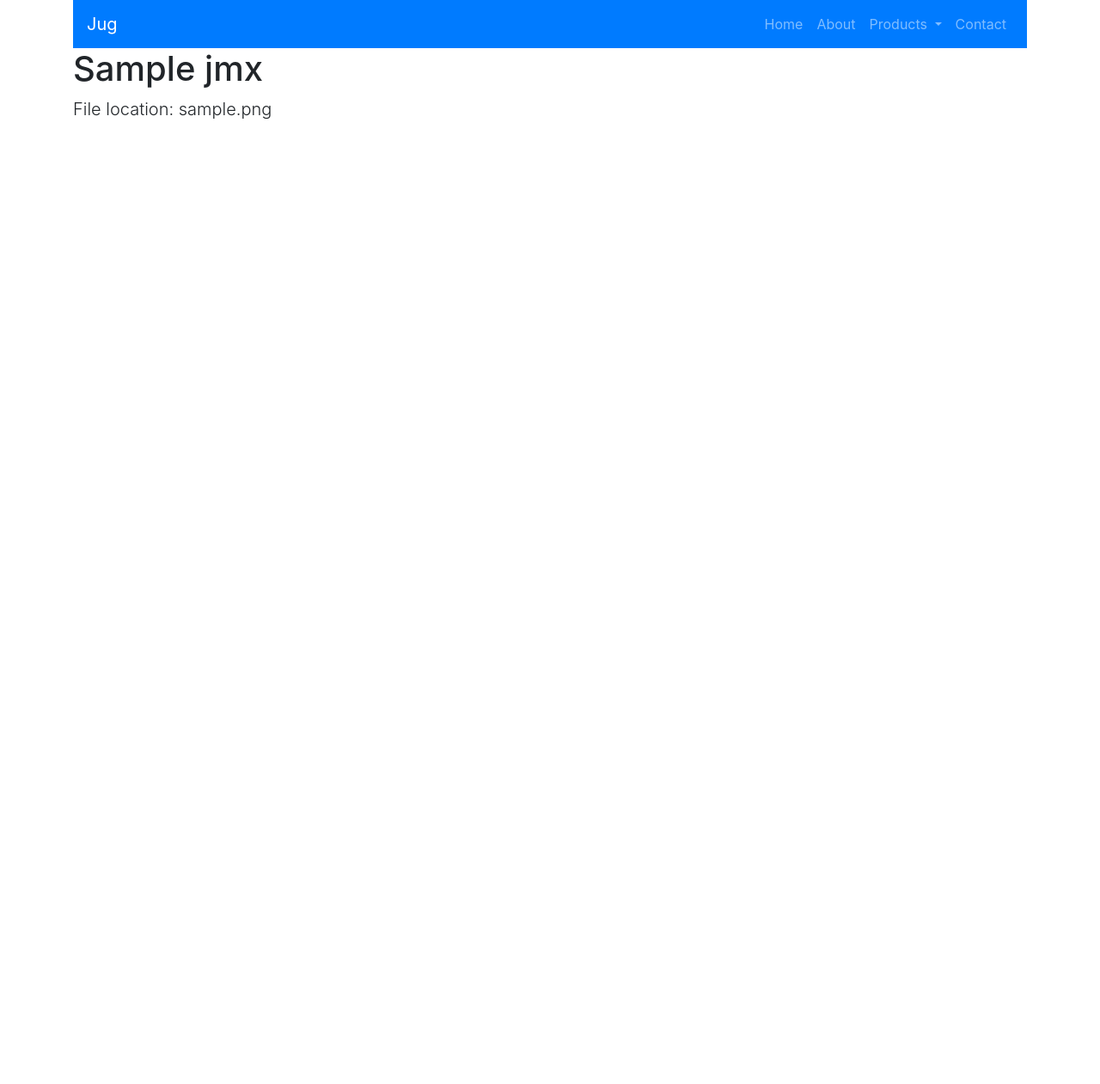
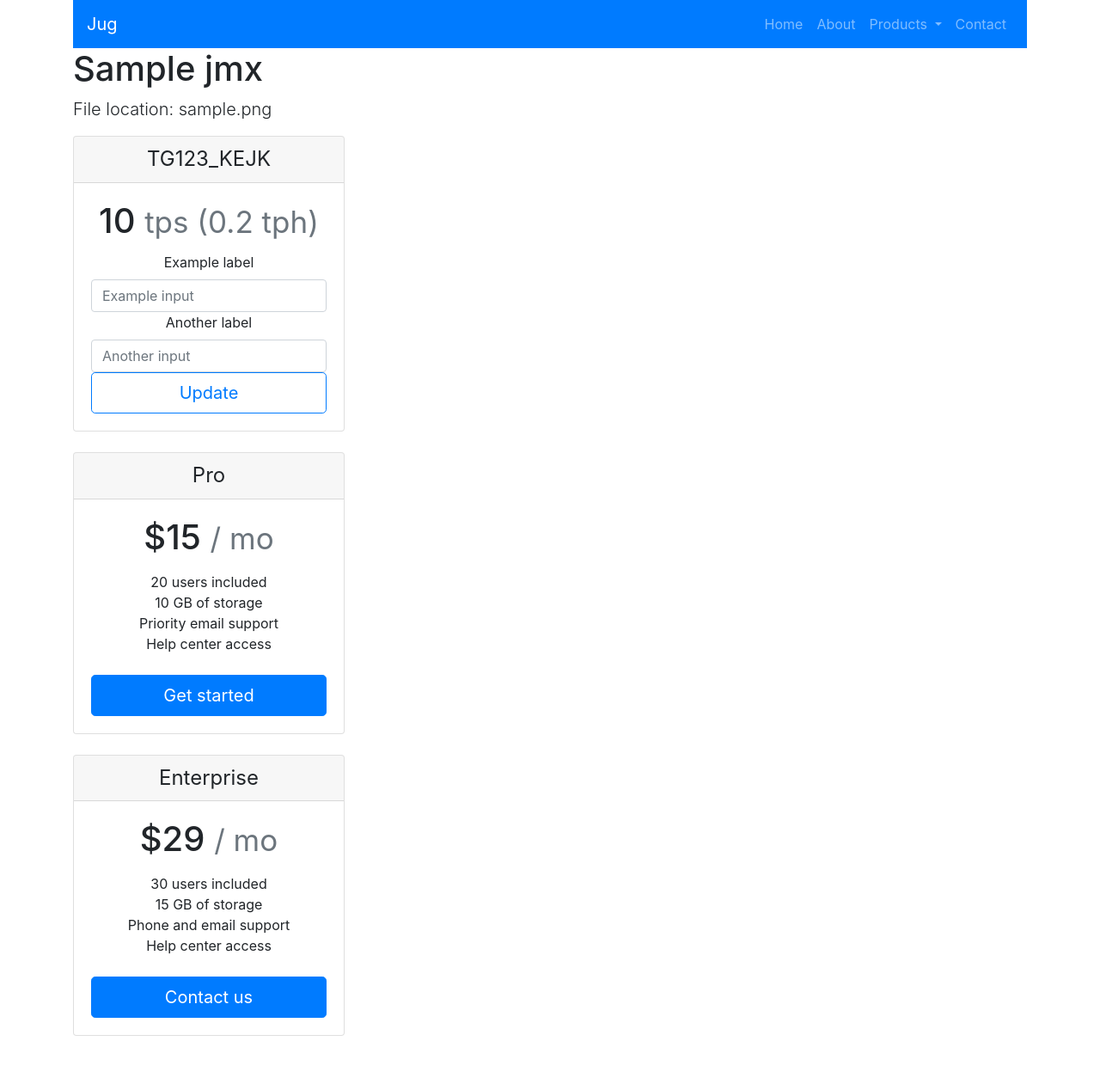
Before and after one commit to dnafication/juggernaut, a Django app: page /jmxdetails/1/ in a window 1280 px wide. Shown: the whole page at 86% size. Before the commit the page ends 139 px from the top, so only its background shows below. Run offline with Django 3.2, Linux system fonts and the light colour scheme; tables that the repository leaves empty hold one stand-in row (values such as "Sample post"); some libraries are stand-ins or nearby versions.

Commit message:
updated the details but dont like the look of it yet :(

```diff
--- a/juggernaut/jmxtransformer/templates/jmxtransformer/details.html
+++ b/juggernaut/jmxtransformer/templates/jmxtransformer/details.html
@@ -1,10 +1,64 @@
-{% extends 'jmxtransformer/base.html' %}
-{% load bootstrap4 %}
+{% extends 'jmxtransformer/base.html' %} {% load bootstrap4 %} {% block content %}
+<h1>{{ jmx.name }}</h1>
+<p class="lead">
+    File location: {{ jmx.jmxfile }}
+</p>
+<div class="card-deck mb-3 text-center">
+    <form>
+        <div class="card mb-4 box-shadow">
+            <div class="card-header">
+                <h4 class="my-0 font-weight-normal">TG123_KEJK</h4>
+            </div>
+            <div class="card-body">
+                <h1 class="card-title pricing-card-title">10
+                    <small class="text-muted"> tps (0.2 tph)</small>
+                </h1>
+
+                    <label for="formGroupExampleInput">Example label</label>
+                    <input type="text" class="form-control" id="formGroupExampleInput" placeholder="Example input">
 
 
-{% block content %}
-    <h1>{{ jmx.name }}</h1>
-    <p class="lead">
-        File location: {{ jmx.jmxfile }}
-    </p>
+                    <label for="formGroupExampleInput2">Another label</label>
+                    <input type="text" class="form-control" id="formGroupExampleInput2" placeholder="Another input">
+
+                <button type="button" class="btn btn-lg btn-block btn-outline-primary">Update</button>
+            </div>
+        </div>
+        <div class="card mb-4 box-shadow">
+            <div class="card-header">
+                <h4 class="my-0 font-weight-normal">Pro</h4>
+            </div>
+            <div class="card-body">
+                <h1 class="card-title pricing-card-title">$15
+                    <small class="text-muted">/ mo</small>
+                </h1>
+                <ul class="list-unstyled mt-3 mb-4">
+                    <li>20 users included</li>
+                    <li>10 GB of storage</li>
+                    <li>Priority email support</li>
+                    <li>Help center access</li>
+                </ul>
+                <button type="button" class="btn btn-lg btn-block btn-primary">Get started</button>
+            </div>
+        </div>
+        <div class="card mb-4 box-shadow">
+            <div class="card-header">
+                <h4 class="my-0 font-weight-normal">Enterprise</h4>
+            </div>
+            <div class="card-body">
+                <h1 class="card-title pricing-card-title">$29
+                    <small class="text-muted">/ mo</small>
+                </h1>
+                <ul class="list-unstyled mt-3 mb-4">
+                    <li>30 users included</li>
+                    <li>15 GB of storage</li>
+                    <li>Phone and email support</li>
+                    <li>Help center access</li>
+                </ul>
+                <button type="button" class="btn btn-lg btn-block btn-primary">Contact us</button>
+            </div>
+        </div>
+    </form>
+</div>
+
 {% endblock content %}
```
